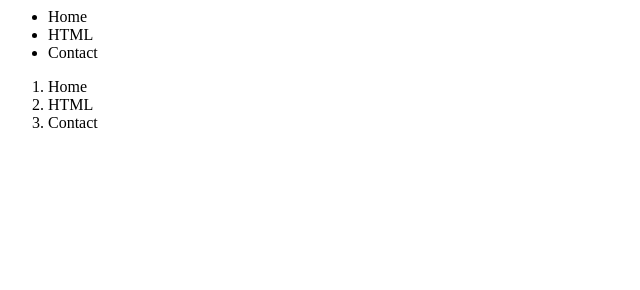
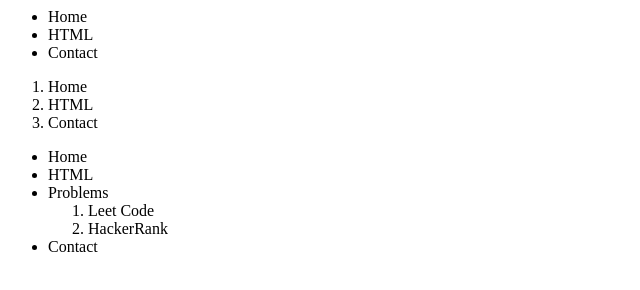
Before and after one commit to MAKWritingHouse/HTML, a plain HTML site: page Mastering Lists in HTML/index.html in a window 1280 px wide. Shown: the whole page, without its empty margins (0-640 px from the left). Drawn offline with Linux system fonts and the light colour scheme.

Commit message:
Nesting Lists:
Nesting Lists:

Co-Authored-By: Mohammad Moiz Ali <38657358+makstyle119@users.noreply.github.com>

```diff
--- a/Mastering Lists in HTML/index.html
+++ b/Mastering Lists in HTML/index.html
@@ -9,3 +9,16 @@
   <li>HTML</li>
   <li>Contact</li>
 </ol>
+
+<ul>
+  <li>Home</li>
+  <li>HTML</li>
+  <li>
+    Problems
+    <ol>
+      <li>Leet Code</li>
+      <li>HackerRank</li>
+    </ol>
+  </li>
+  <li>Contact</li>
+</ul>
```
